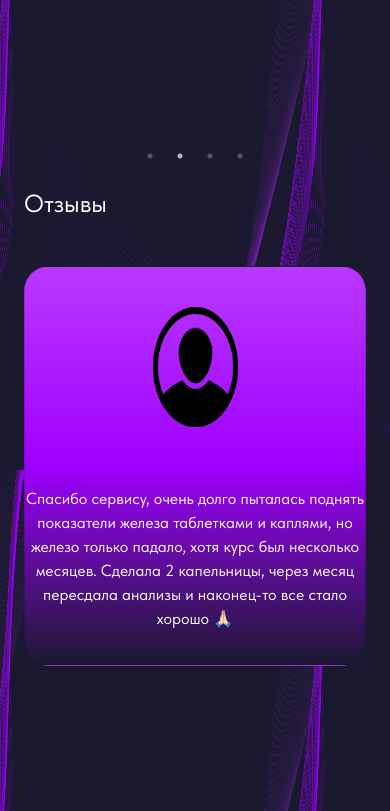
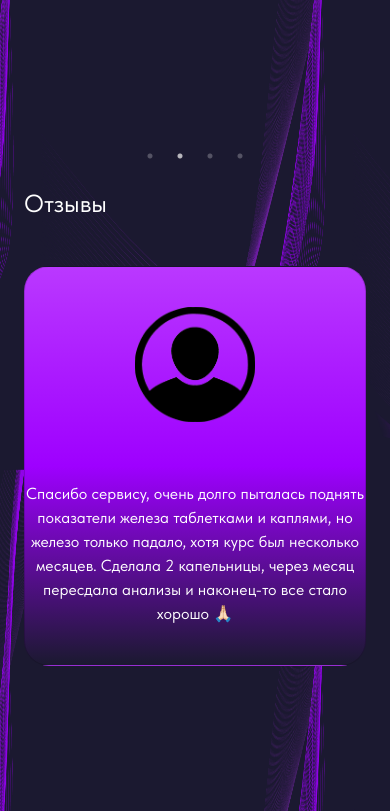
Before and after one commit to Kiryuha161/A.Recovery, a plain HTML site: page index.html in a window 390 px wide. Shown: the part 2231-3042 px from the top of the page. Drawn offline with nearby package versions, Linux system fonts and the light colour scheme; files whose address does not match are found by name.

Commit message:
Жёстко заданный размер иконки

```diff
--- a/style.css
+++ b/style.css
@@ -316,8 +316,10 @@ li {
 }
 
 .avatar {
-    width: 30%;
-    height: 23%;
+    /* width: 30%;
+    height: 23%; */
+    width: 100px;
+    height: 100px;
     padding-top: 20px;
 }
 
@@ -335,8 +337,8 @@ li {
     }
 
     .avatar {
-        width: 40%;
-        height: 27%;
+        width: 110px;
+        height: 110px;
         padding-top: 20px;
     }
 }
@@ -360,8 +362,8 @@ li {
     }
 
     .avatar {
-        width: 25%;
-        height: 40%;
+        width: 120px;
+        height: 155px;
         padding-top: 40px;
     }
 }
```
